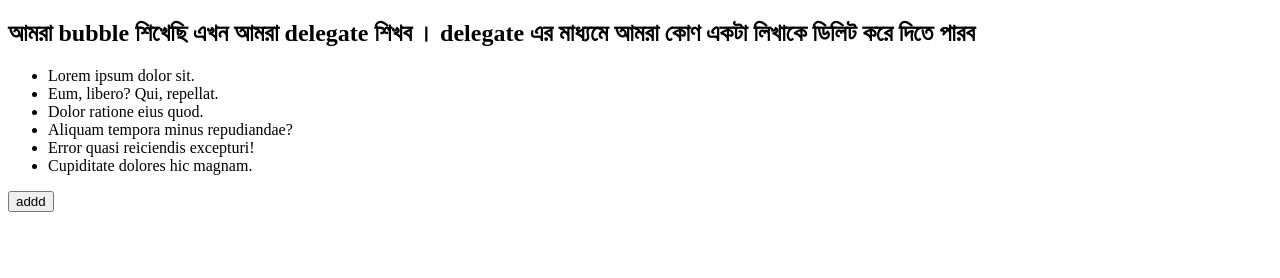
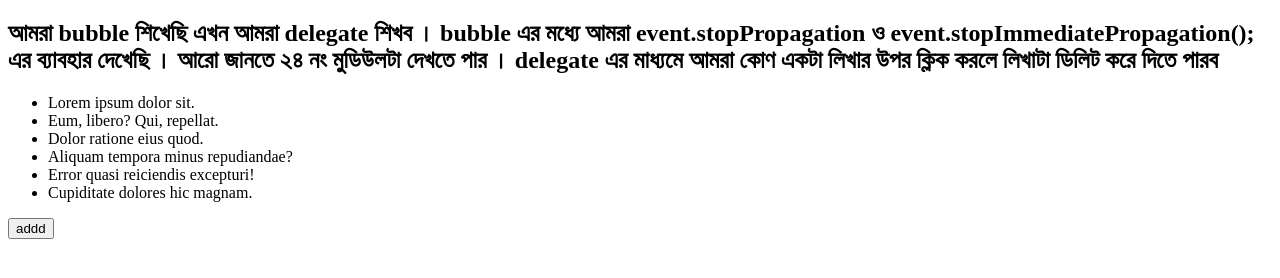
Before and after one commit to rashedul360/delegate-of-Event-bubble, a plain HTML site: page index.html in a window 1280 px wide. Drawn offline with Linux system fonts and the light colour scheme.

Commit message:
Update index.html

```diff
--- a/index.html
+++ b/index.html
@@ -9,10 +9,9 @@
   <body>
     <main>
       <section>
-               <h1>
-          আমরা bubble শিখেছি এখন আমরা delegate শিখব । delegate এর মাধ্যমে আমরা
-          কোণ একটা লিখাকে ডিলিট করে দিতে পারব
-         </h1>
+     <h1>
+          আমরা bubble শিখেছি এখন আমরা delegate শিখব । bubble এর মধ্যে আমরা event.stopPropagation ও  event.stopImmediatePropagation(); এর ব্যাবহার দেখেছি । আরো জানতে ২৪ নং মুডিউলটা দেখতে পার । delegate এর মাধ্যমে আমরা কোণ একটা লিখার উপর ক্লিক করলে লিখাটা ডিলিট করে দিতে পারব
+     </h1>
         <ul id="items" class="items">
           <li class="item">Lorem ipsum dolor sit.</li>
           <li class="item">Eum, libero? Qui, repellat.</li>
```
